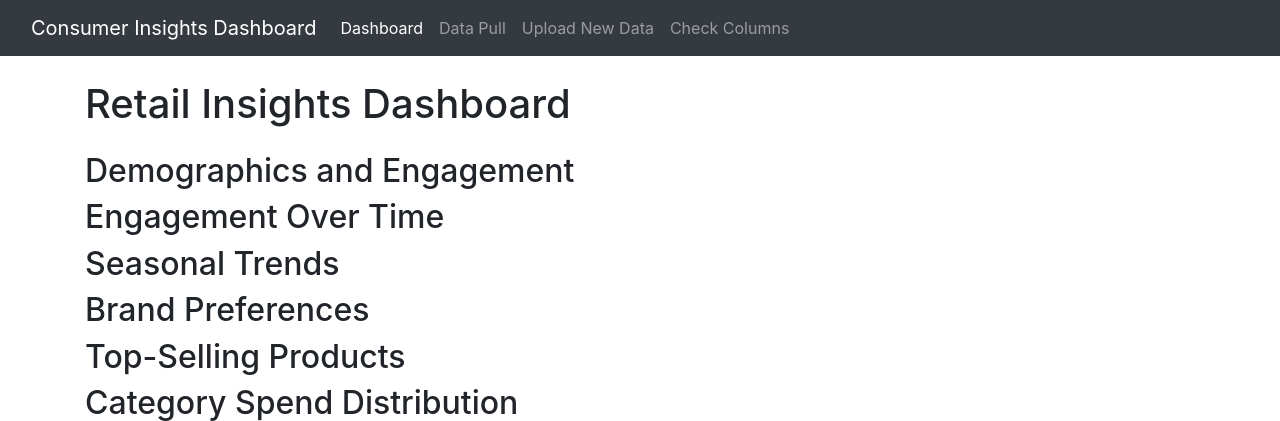
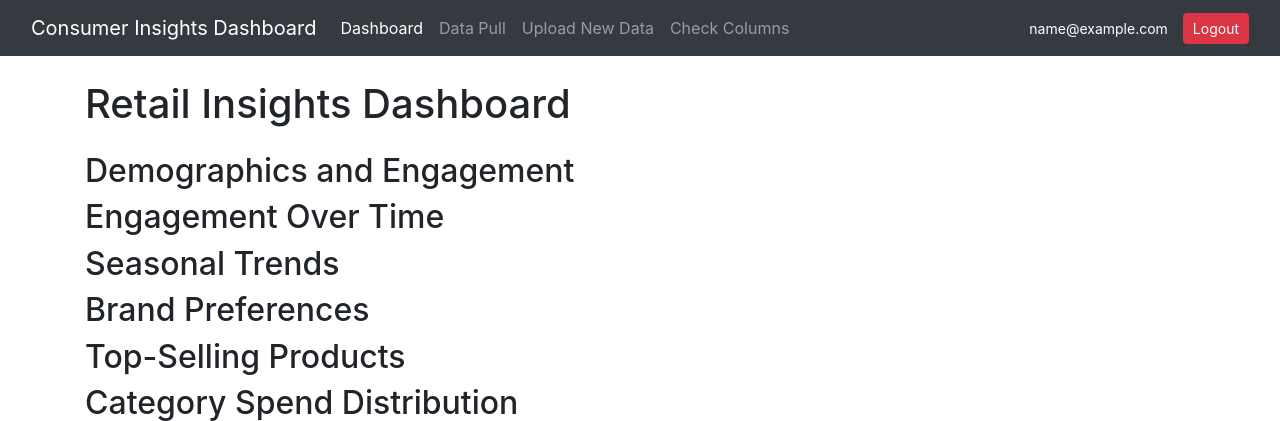
Before and after one commit to SaiBharath-Dev/Retail, a Flask app: template frontend/templates/dashboard.html in a window 1280 px wide. Shown: the top 421 px of the page. Run offline with Flask 3, Linux system fonts and the light colour scheme; the template is opened without the code that fills it, so the values that code supplies are empty; the visitor is signed in with stand-in values (Sample User, id 1); some libraries are stand-ins or nearby versions.

Commit message:
Update dashboard.html

```diff
--- a/frontend/templates/dashboard.html
+++ b/frontend/templates/dashboard.html
@@ -4,12 +4,40 @@
     <meta charset="UTF-8">
     <meta name="viewport" content="width=device-width, initial-scale=1.0">
     <title>Retail Insights Dashboard</title>
-    <!-- Bootstrap for table styling -->
+    <!-- Bootstrap for styling -->
     <link href="https://stackpath.bootstrapcdn.com/bootstrap/4.3.1/css/bootstrap.min.css" rel="stylesheet">
     <!-- Plotly.js -->
     <script src="https://cdn.plot.ly/plotly-latest.min.js"></script>
+    <style>
+        .user-info {
+            display: flex;
+            align-items: center;
+            margin-left: auto;
+            color: #fff;
+        }
+        .user-email {
+            margin-right: 15px;
+            font-size: 14px;
+        }
+        .logout-btn {
+            color: #fff;
+            background-color: #dc3545;
+            border-color: #dc3545;
+            font-size: 14px;
+            padding: 5px 10px;
+            border-radius: 4px;
+            text-decoration: none;
+        }
+        .logout-btn:hover {
+            background-color: #c82333;
+            border-color: #bd2130;
+            text-decoration: none;
+            color: #fff;
+        }
+    </style>
 </head>
-<!-- Add this to your dashboard.html navigation bar -->
+<body>
+    <!-- Navigation Bar with Logout -->
     <nav class="navbar navbar-expand-lg navbar-dark bg-dark">
         <div class="container-fluid">
             <a class="navbar-brand" href="#">Consumer Insights Dashboard</a>
@@ -31,10 +59,29 @@
                         <a class="nav-link" href="{{ url_for('check_columns') }}">Check Columns</a>
                     </li>
                 </ul>
+                <!-- User info and logout button -->
+                <div class="user-info">
+                    <span class="user-email">{{ session.email }}</span>
+                    <a href="{{ url_for('logout') }}" class="logout-btn">Logout</a>
+                </div>
             </div>
         </div>
     </nav>
-<body>
+
+    <!-- Flash Messages -->
+    {% with messages = get_flashed_messages(with_categories=true) %}
+        {% if messages %}
+            {% for category, message in messages %}
+                <div class="alert alert-{{ category }} alert-dismissible fade show" role="alert">
+                    {{ message }}
+                    <button type="button" class="close" data-dismiss="alert" aria-label="Close">
+                        <span aria-hidden="true">&times;</span>
+                    </button>
+                </div>
+            {% endfor %}
+        {% endif %}
+    {% endwith %}
+
     <div class="container">
         <h1 class="my-4">Retail Insights Dashboard</h1>
 
@@ -61,7 +108,11 @@
 
         <h2>Monthly Revenue Trends</h2>
         <div>{{ monthly_revenue_graph|safe }}</div>
+    </div>
 
-    </div>
+    <!-- Bootstrap JS and dependencies -->
+    <script src="https://code.jquery.com/jquery-3.3.1.slim.min.js"></script>
+    <script src="https://cdnjs.cloudflare.com/ajax/libs/popper.js/1.14.7/umd/popper.min.js"></script>
+    <script src="https://stackpath.bootstrapcdn.com/bootstrap/4.3.1/js/bootstrap.min.js"></script>
 </body>
 </html>
```
Lines whose indentation alone changed are shown as unchanged.
